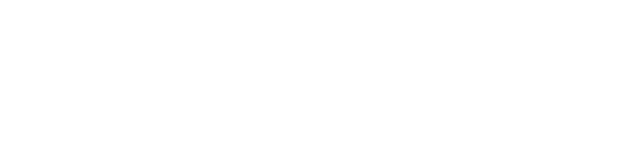
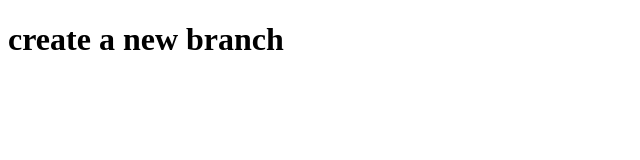
Before and after one commit to sushant1091/gitTutor, a plain HTML site: page index.html in a window 1280 px wide. Shown: the whole page, without its empty margins (0-640 px from the left). Drawn offline with Linux system fonts and the light colour scheme.

Commit message:
added a new line

```diff
--- a/index.html
+++ b/index.html
@@ -4,6 +4,8 @@
     <meta charset="UTF-8">
     <meta name="viewport" content="width=device-width, initial-scale=1.0">
     <title>GITHUB</title>
+    <h1>create a new branch </h1>
+
 </head>
 <body>
 
```
